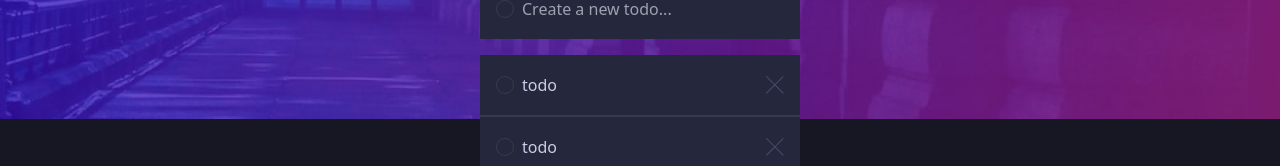
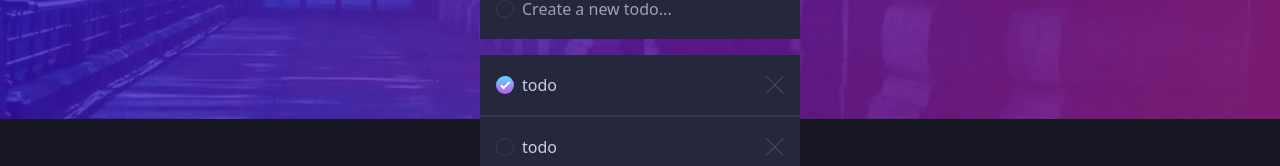
Before and after one commit to lucas-sk/Todo-app-FM, a React (Vite) app: page / in a window 1280 px wide. Shown: the part 148-314 px from the top of the page. Built offline with nearby package versions, Linux system fonts and the light colour scheme.

Commit message:
feat: add onClick and onChecked on todo

```diff
--- a/src/components/Todo/index.tsx
+++ b/src/components/Todo/index.tsx
@@ -1,30 +1,28 @@
-import { useState } from 'react';
+import { Button } from '../Button';
 import { Checkbox } from '../CheckBox';
 import { Cross } from '../Cross';
 
 interface todoProps {
   name: string,
-  check: boolean
+  check: boolean,
+  onClick(): void
+  onChecked(): void
 }
 
-export const Todo = ({check, name}: todoProps) => {
-  const [checked, setChecked] = useState(false);
+export const Todo = ({check, name, onClick, onChecked}: todoProps) => {
 
-  const handleCheckboxChange = () => {
-    console.log(check)
-    check = checked
-    setChecked(!checked);
-  };
   return (
     <div className='flex items-center	justify-between border-b-2 border-zinc-900 bg-gray-700 px-4 py-[18px] hover:cursor-pointer'>
       <label
         htmlFor=''
         className='flex items-center gap-2 hover:cursor-pointer'
       >
-        <Checkbox checked={checked} onChange={handleCheckboxChange} />
+        <Checkbox checked={check} onChange={onChecked} />
         <span className='text-white-500'>{name}</span>
       </label>
-      <Cross />
+      <Button onClick={onClick}>
+        <Cross />
+      </Button>
     </div>
   );
 };
```
